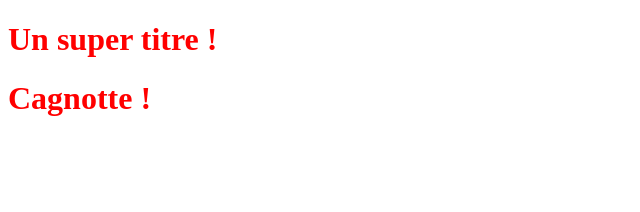
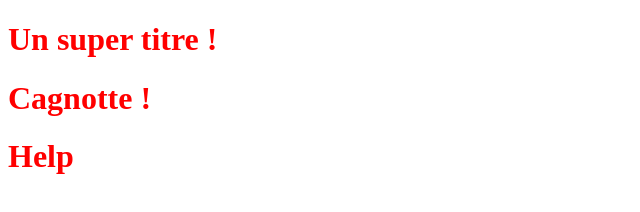
Before and after one commit to ZarradIbrahim/GitTuto, a plain HTML site: page index.html in a window 1280 px wide. Shown: the whole page, without its empty margins (0-640 px from the left). Drawn offline with Linux system fonts and the light colour scheme.

Commit message:
ajouter help

```diff
--- a/index.html
+++ b/index.html
@@ -7,5 +7,6 @@
 <body>
    <h1>Un super titre !</h1>
    <h1>Cagnotte !</h1>
+   <h1>Help</h1>
 </body>
 </html>
```
